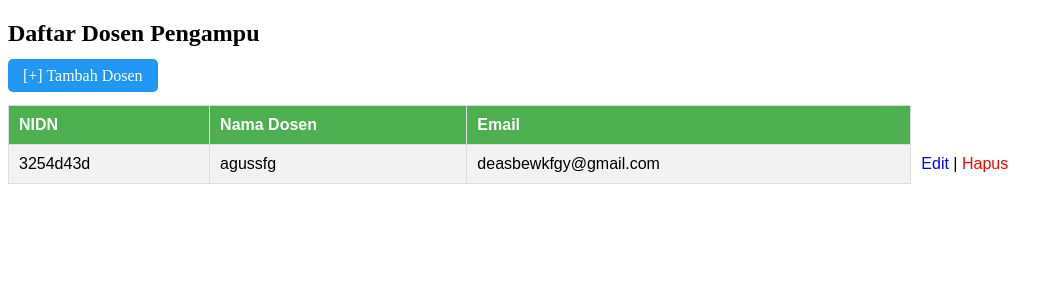
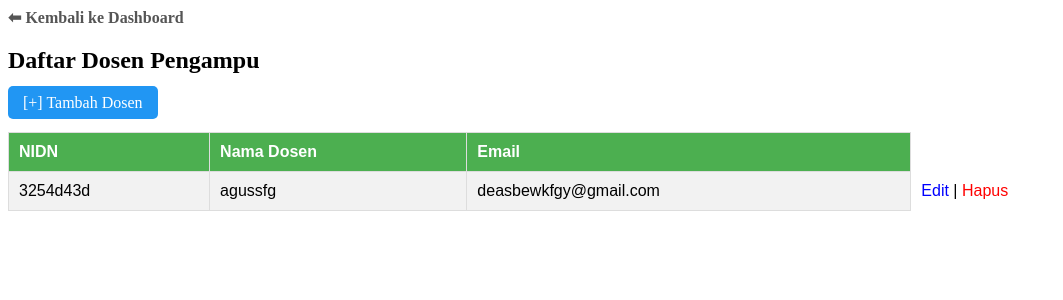
Before and after one commit to Kazutodp/administrasi-kampus, a PHP site: page / in a window 1280 px wide. Shown: the top 300 px of the page, without its empty margins (0-1063 px from the left). Run offline with PHP 8.4, Linux system fonts and the light colour scheme; data comes from the database, SQL or seed files in the repository.

Commit message:
pembaruan

```diff
--- a/Dosen/index.php
+++ b/Dosen/index.php
@@ -16,6 +16,7 @@ $query = mysqli_query($koneksi, "SELECT * FROM dosen");
         </style>
     </head>
     <body>
+        <a href="../dashboard.php" style="text-decoration: none; color: #555; font-weight: bold;">⬅ Kembali ke Dashboard</a>
         <h2>Daftar Dosen Pengampu</h2>
         <a href="tambah.php" style="text-decoration: none; background: #2196F3; color: white; padding: 8px 15px; border-radius: 5px;">[+] Tambah Dosen</a>
 
```
